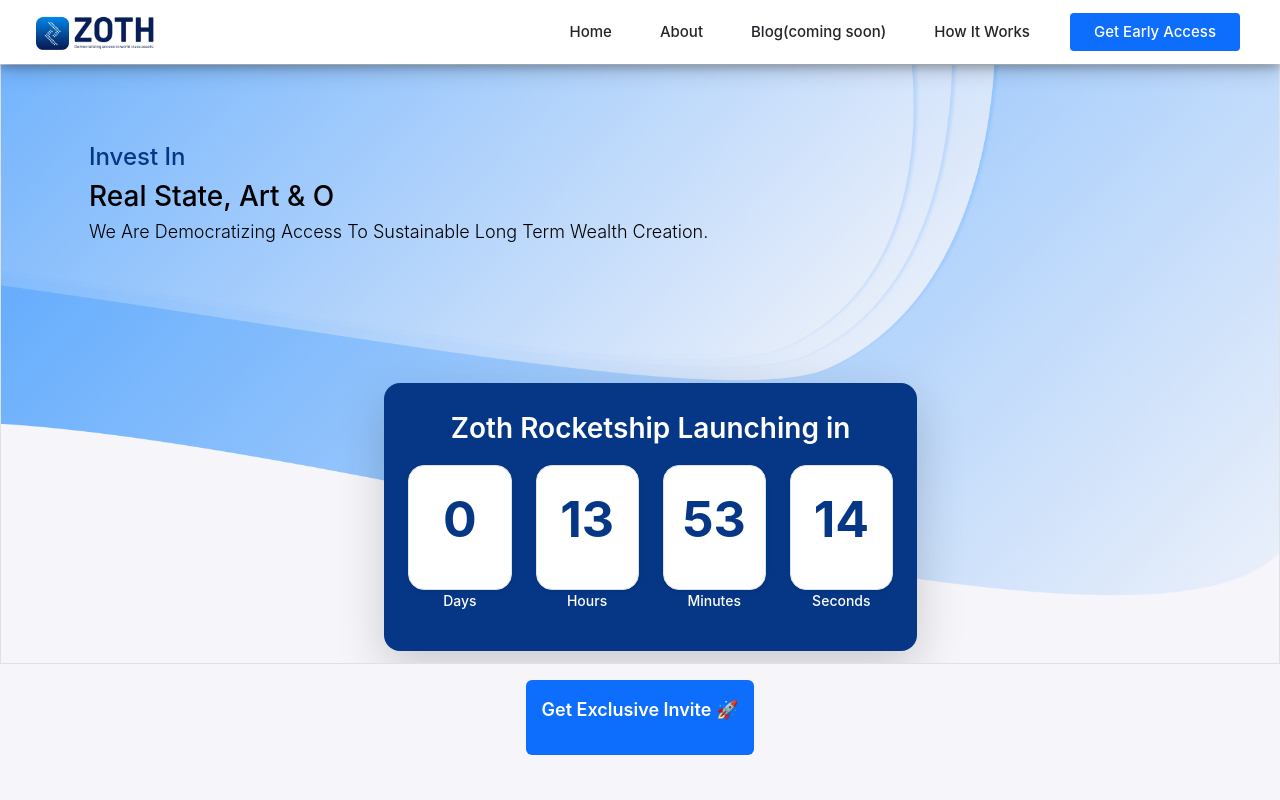
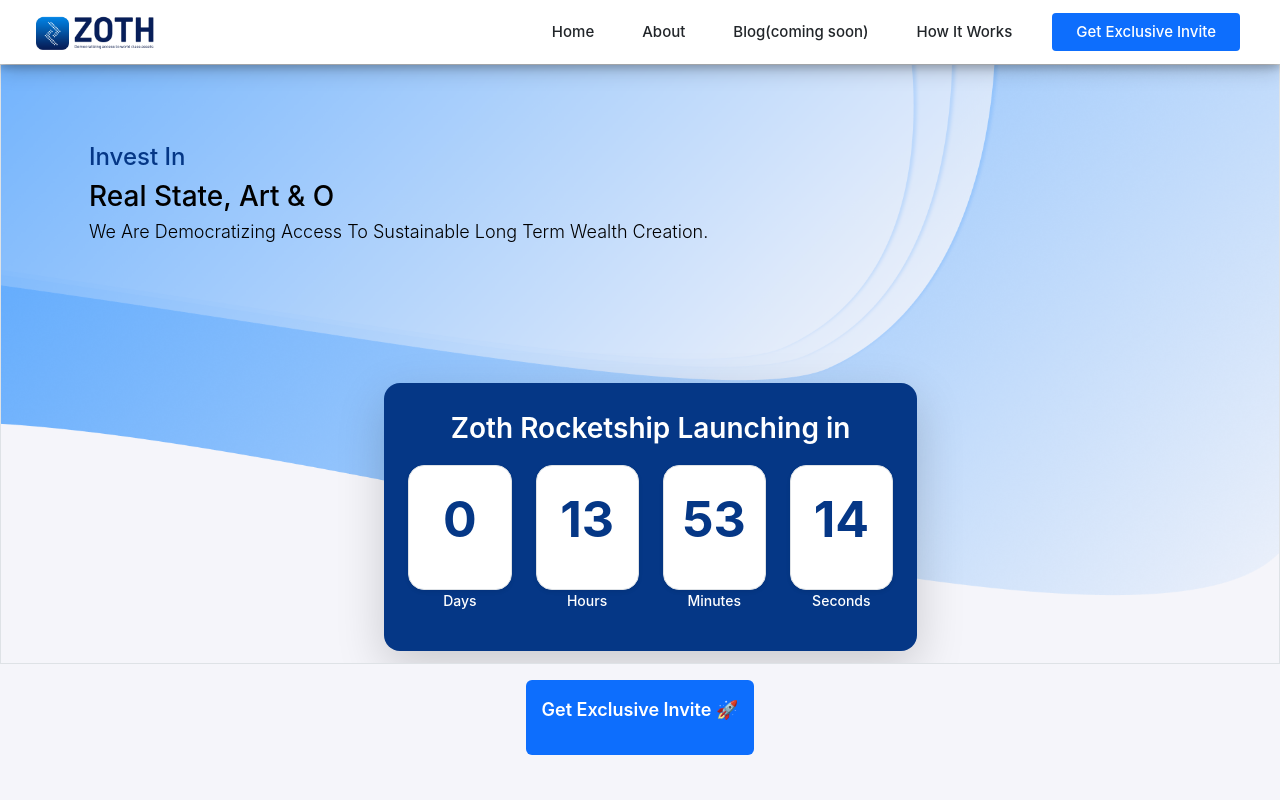
Before and after one commit to 0xZothio/website, a React (Create React App) app: page / in a window 1280 px wide. Shown: the top 800 px of the page. Built offline with nearby package versions, Linux system fonts and the light colour scheme.

Commit message:
Update Navbar.js

```diff
--- a/src/Screens/Navbar.js
+++ b/src/Screens/Navbar.js
@@ -64,7 +64,7 @@
                 className="nav-link text-white btn btn-primary px-4 btn-sm btn-hover border-0"
                 onClick={openModal}
               >
-                Get Early Access
+                Get Exclusive Invite
               </button>
             </li>
           </ul>
```
